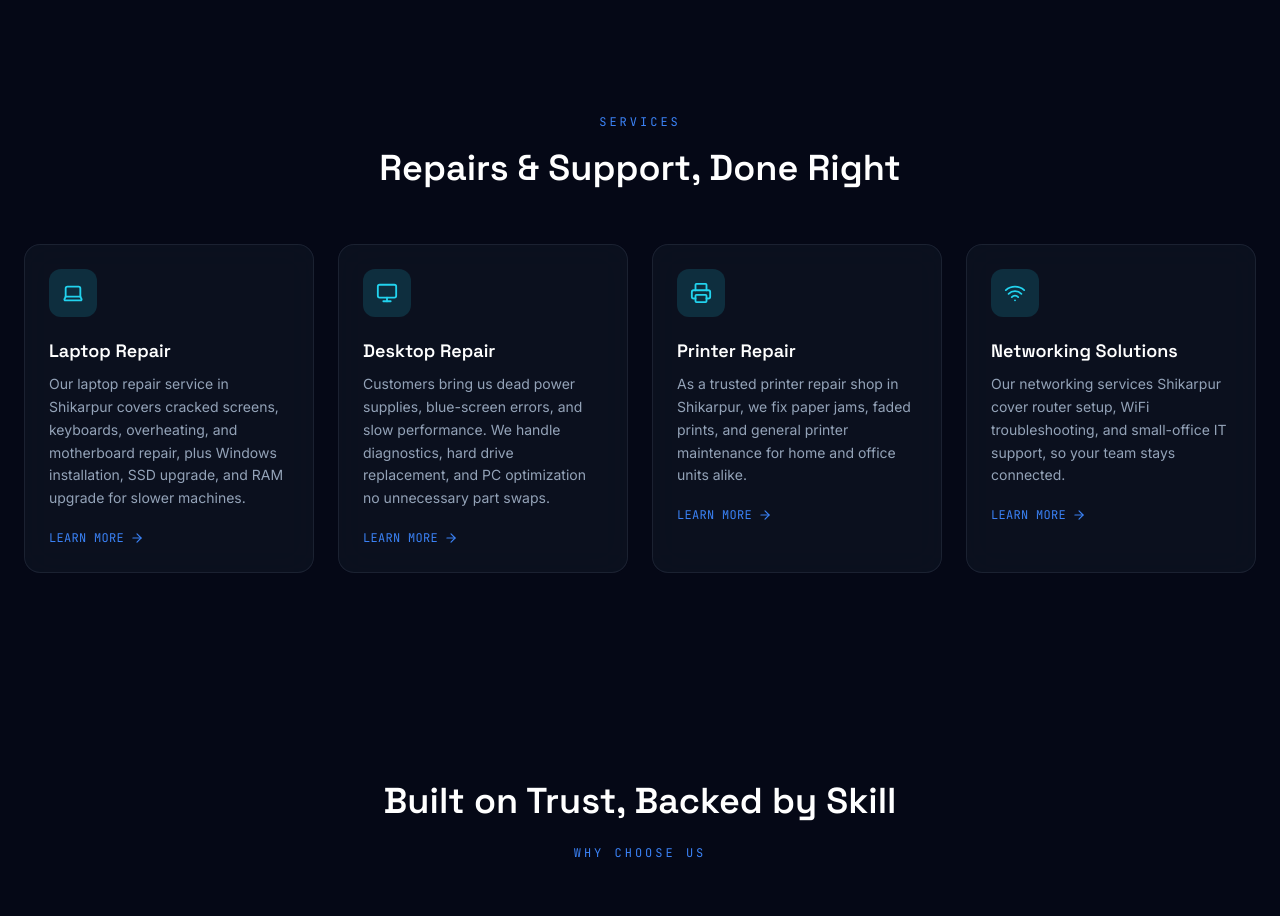
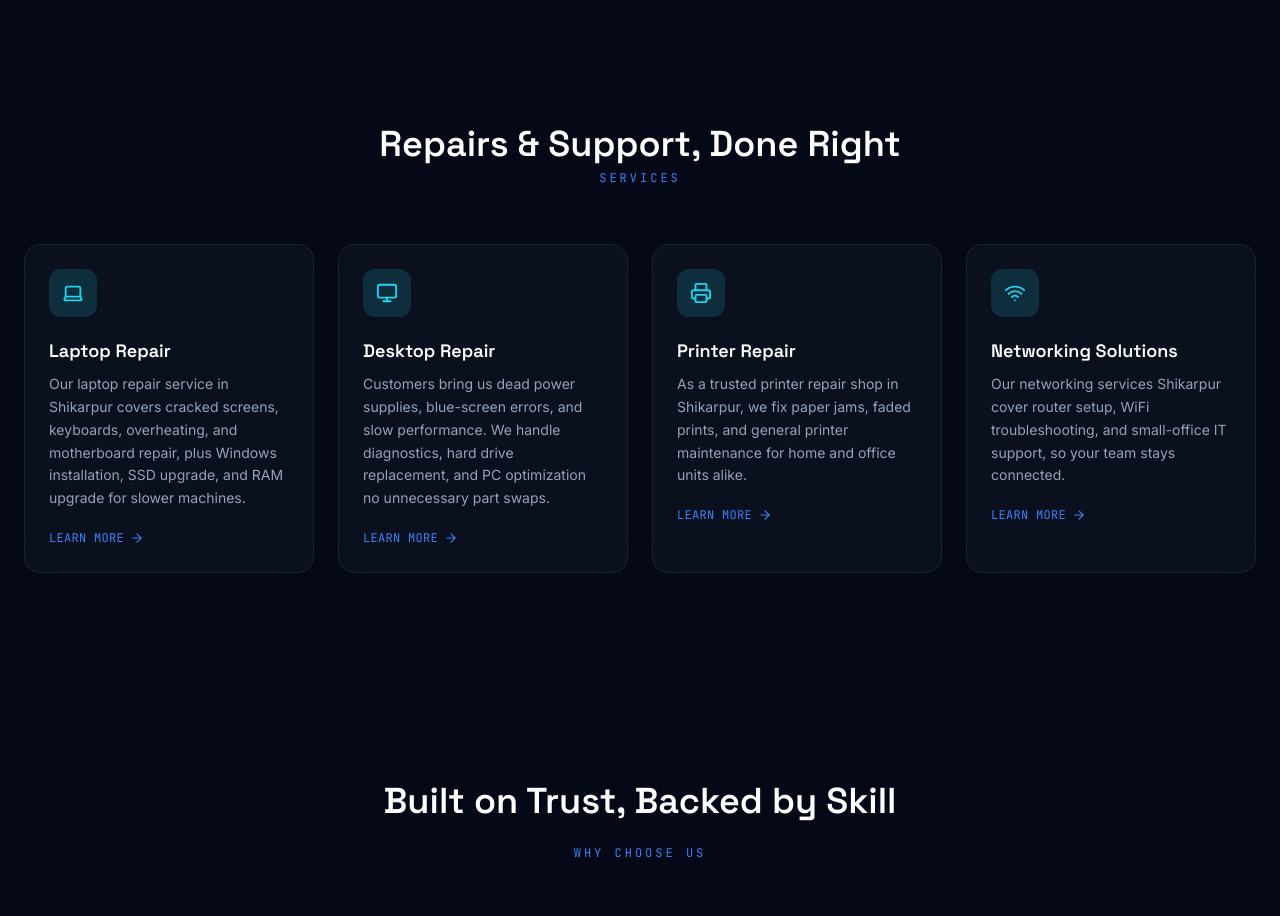
Before and after one commit to worldcomputerprinters/frontend, a React (Vite) app: page / in a window 1280 px wide. Shown: the part 2140-3056 px from the top of the page. Built offline with nearby package versions, Linux system fonts and the light colour scheme; no server answers.

Commit message:
Update ServicesPreview.jsx

```diff
--- a/src/components/home/ServicesPreview.jsx
+++ b/src/components/home/ServicesPreview.jsx
@@ -15,8 +15,8 @@ export default function ServicesPreview() {
         variants={fadeUp}
         className="mx-auto max-w-xl text-center"
       >
+        <h2 className="mt-4 font-display text-3xl font-semibold sm:text-4xl">Repairs & Support, Done Right</h2>
         <span className="font-mono text-xs uppercase tracking-[0.25em] text-accent">Services</span>
-        <h2 className="mt-4 font-display text-3xl font-semibold sm:text-4xl">Repairs & Support, Done Right</h2>
       </motion.div>
 
       <motion.div
```
